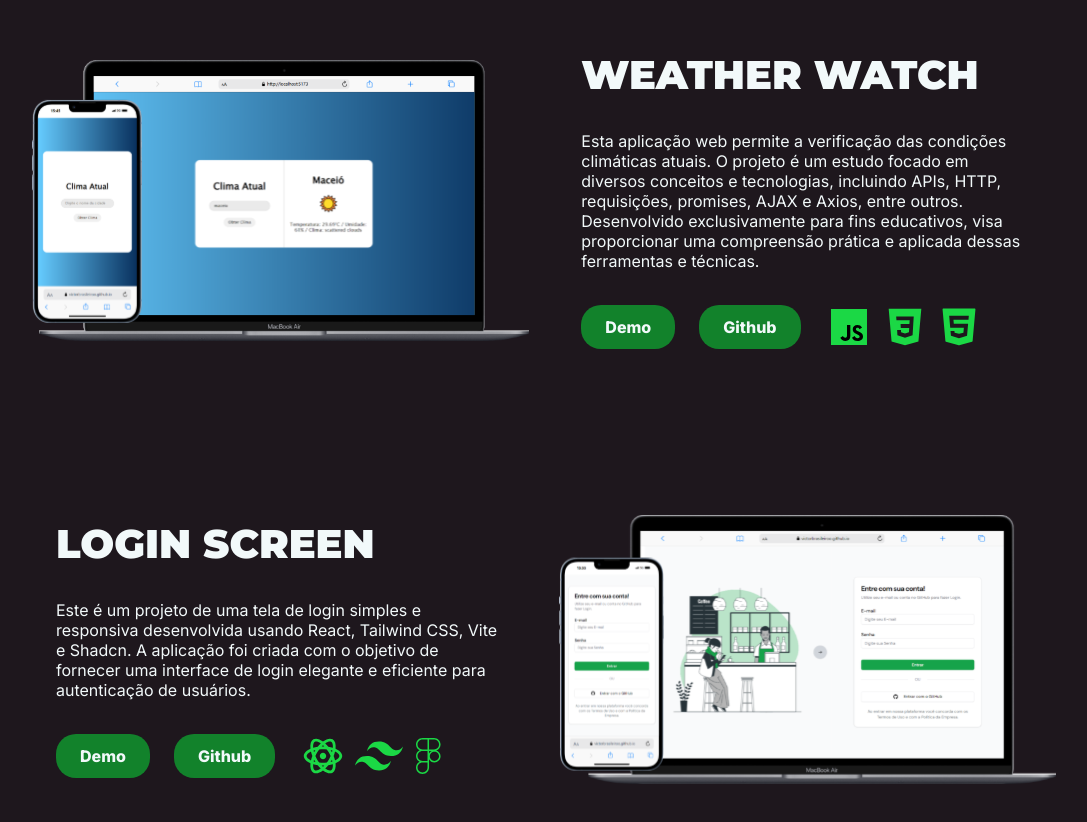
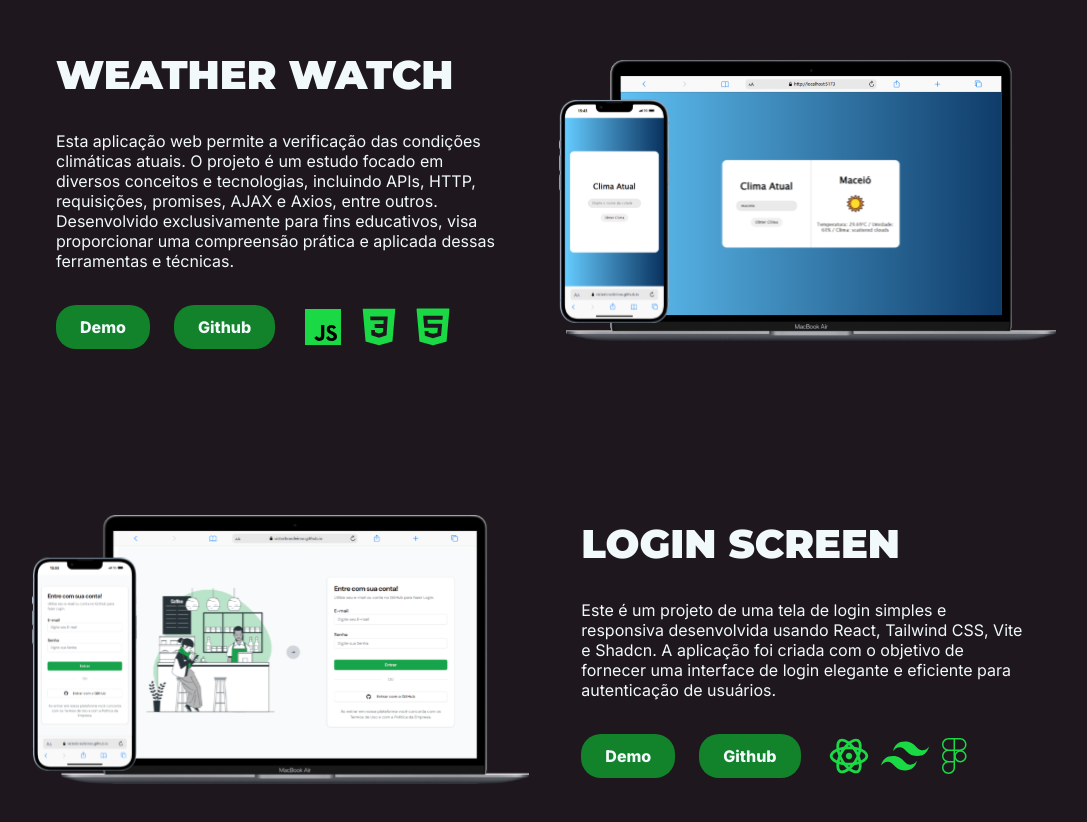
Before and after one commit to VictorBrasileiroo/MyPortifolio-1.0-old, a React (Vite) app: page / in a window 1280 px wide. Shown: the part 3605-4427 px from the top of the page, without its empty margins (96-1183 px from the left). Built offline with nearby package versions, Linux system fonts and the light colour scheme.

Commit message:
projects 3 add

```diff
--- a/src/components/main/projectss/projects.jsx
+++ b/src/components/main/projectss/projects.jsx
@@ -100,10 +100,7 @@ export function Projects() {
                 </div>
 
                 <div className="container-proj" data-aos="fade-down-left">
-                    <div className="image-area">
-                        <img src={group343} alt="Group 343" />
-                    </div>
-                    <div className="text-area">
+                <div className="text-area">
                         <h2>Weather Watch</h2>
                         <p>Esta aplicação web permite a verificação das condições climáticas atuais. O projeto é um estudo focado em diversos conceitos e tecnologias, incluindo APIs, HTTP, requisições, promises, AJAX e Axios, entre outros. Desenvolvido exclusivamente para fins educativos, visa proporcionar uma compreensão prática e aplicada dessas ferramentas e técnicas.</p>
                         <div>
@@ -122,9 +119,15 @@ export function Projects() {
                             </div>
                         </div>
                     </div>
+                    <div className="image-area">
+                        <img src={group343} alt="Group 343" />
+                    </div>
                 </div>
 
                 <div className="container-proj" data-aos="fade-down-right">
+                    <div className="image-area">
+                        <img src={group344} alt="Group 344" />
+                    </div>
                     <div className="text-area">
                         <h2>Login Screen</h2>
                         <p>Este é um projeto de uma tela de login simples e responsiva desenvolvida usando React, Tailwind CSS, Vite e Shadcn. A aplicação foi criada com o objetivo de fornecer uma interface de login elegante e eficiente para autenticação de usuários.</p>
@@ -144,9 +147,6 @@ export function Projects() {
                             </div>
                         </div>
                     </div>
-                    <div className="image-area">
-                        <img src={group344} alt="Group 344" />
-                    </div>
                 </div>
 
             </section>
```
